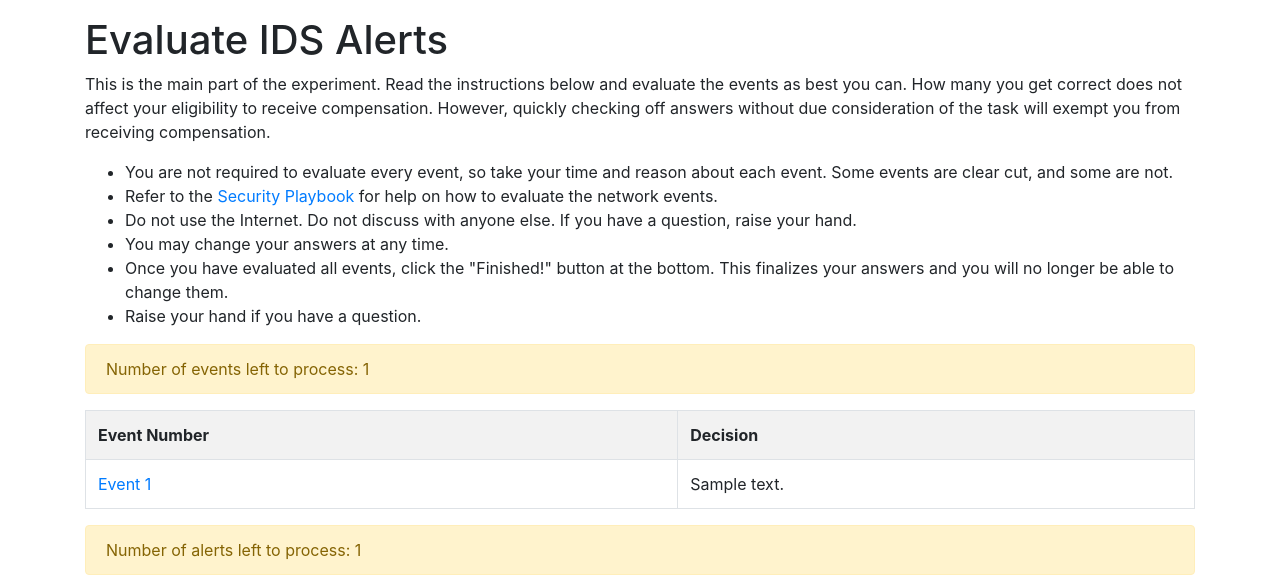
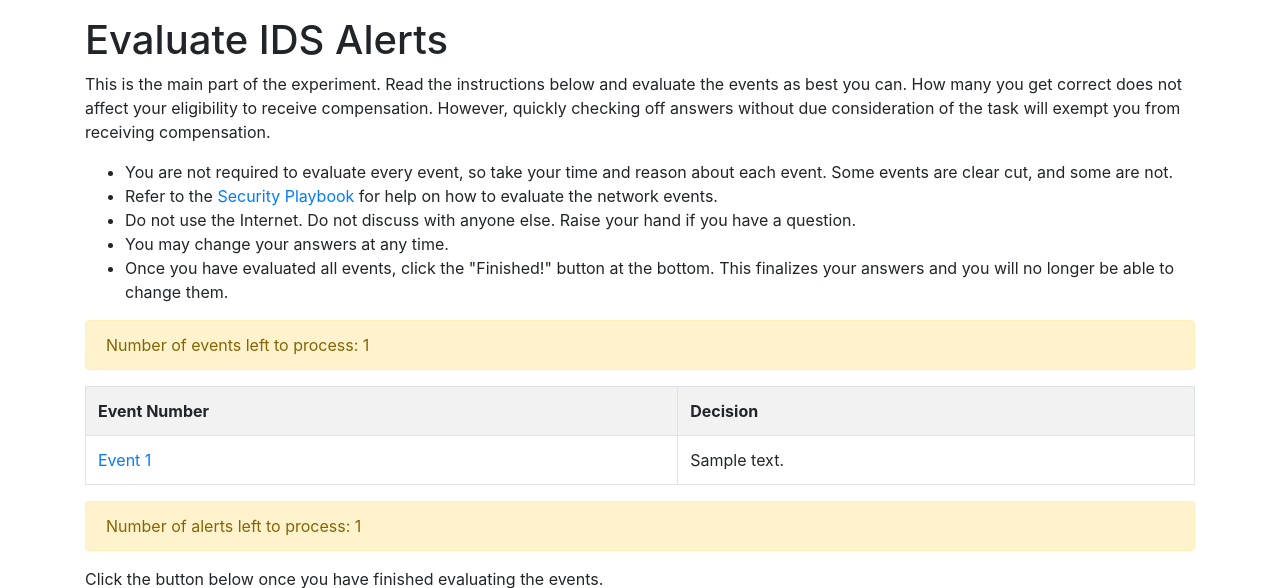
Before and after one commit to uncw-hfcs/ids-simulator, a Flask app: template templates/experiment.html in a window 1280 px wide. Shown: the part 56-644 px from the top of the page. Run offline with Flask 2, Linux system fonts and the light colour scheme; the template is opened without the code that fills it: most values are stand-ins (such as "Sample title", 1, 10 or a date in 2020); some libraries are stand-ins or nearby versions.

Commit message:
Removed redundant instruction. Closes #100

```diff
--- a/templates/experiment.html
+++ b/templates/experiment.html
@@ -23,11 +23,10 @@ Evaluate IDS Alerts
         clear cut, and some are not.</li>
     <li>Refer to the <a href="{{ url_for('reference') }}">Security Playbook</a> for help on how to evaluate the network
         events.</li>
-    <li>Do not use the Internet. Do not discuss with anyone else. If you have a question, raise your hand.</li>
+    <li>Do not use the Internet. Do not discuss with anyone else. Raise your hand if you have a question.</li>
     <li>You may change your answers at any time.</li>
     <li>Once you have evaluated all events, click the "Finished!" button at the bottom. This finalizes your answers and
         you will no longer be able to change them.</li>
-    <li>Raise your hand if you have a question.</li>
 
 </ul>
 
```
